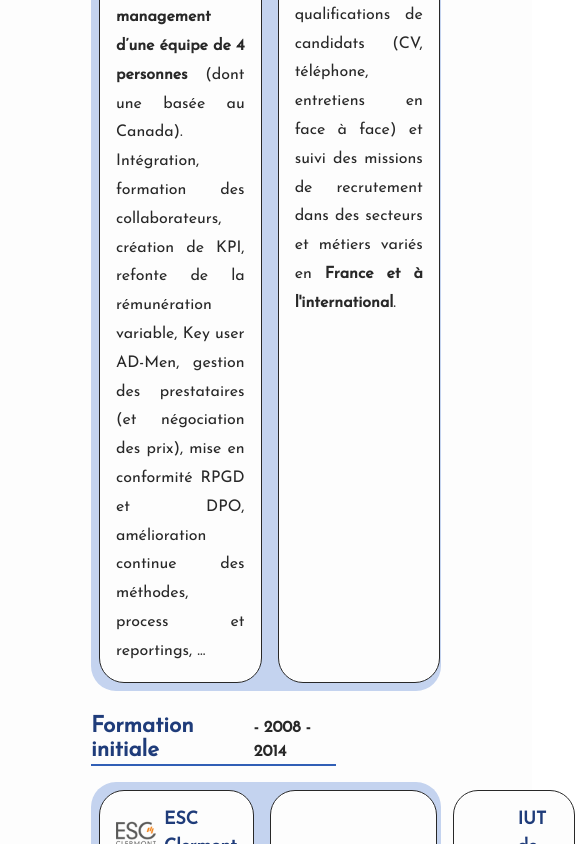
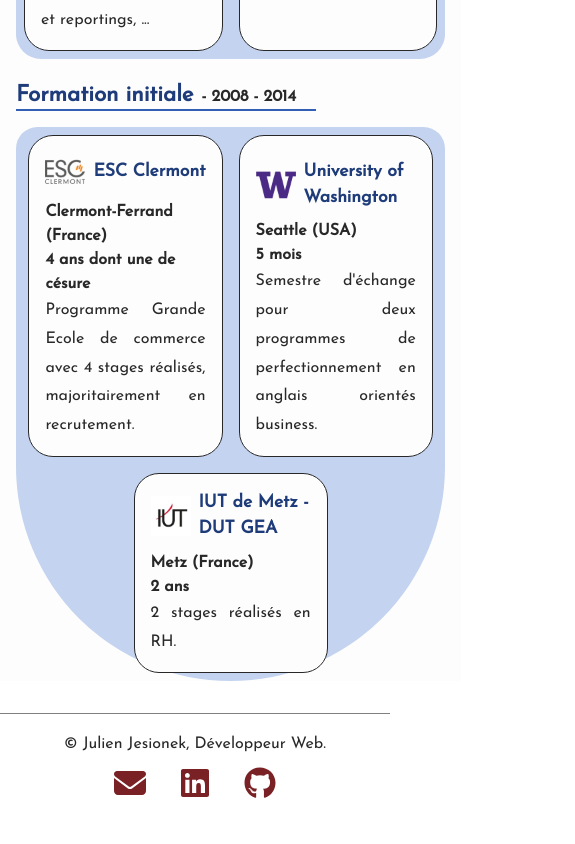
Before and after one commit to JulienJes/portfolio, a React (Create React App) app: page /aboutme in a window 390 px wide. Shown: the part 2220-3064 px from the top of the page, 575 px wide, since content can reach past the window. Built offline with nearby package versions, Linux system fonts and the light colour scheme.

Commit message:
Tablette done (tba)

```diff
--- a/src/styles/index.scss
+++ b/src/styles/index.scss
@@ -7,3 +7,5 @@
 @import './pages/portfolio';
 @import './animations/cards.scss';
 @import './animations/card.scss';
+@import './responsive/tablette.scss';
+@import './responsive/mobile.scss';
--- /dev/null
+++ b/src/styles/responsive/mobile.scss
@@ -0,0 +1,3 @@
+@media screen and (max-width:767px) {
+
+}
--- /dev/null
+++ b/src/styles/responsive/tablette.scss
@@ -0,0 +1,85 @@
+@media screen and (max-width:991px) {
+
+    // SETTINGS ------------------------
+    main{
+        min-height: 74.5vh;
+        &::after{
+        }
+    }
+
+    // HEADER ------------------------
+    .nav-container{
+        width: 40%;
+    }
+
+    //HOME ------------------------
+    .home{
+        width: 70%;
+    }
+
+    //ABOUTME ------------------------
+    .container{
+        max-width: 100%;
+    }
+
+    .education{
+        &-body{
+            & .cards{
+                flex-wrap: wrap;
+                justify-content: center;
+                border-bottom-left-radius: 250px;
+                border-bottom-right-radius: 250px;
+                & .card{
+                    width: 47%;
+                    &:not(:last-child){
+                        margin-right: unset;
+                        margin-bottom: 1rem;
+                    }
+                    &:first-child{
+                        margin-right: 1rem;
+                    }
+                }
+            }
+        }
+    }
+
+    // PORTFOLIO ------------------------
+    .portfolio{
+        border: unset;
+        border-radius: unset;
+        margin: unset;
+        max-width: 100%;
+        &-body{
+            flex-wrap: wrap;
+            justify-content: center;
+            & .project{
+                width: 47%;
+                &:not(:last-child){
+                    margin-right: unset;
+                    margin-bottom: 1rem;
+                }
+                &:first-child{
+                    margin-right: 1rem;
+                }
+                &:last-child{
+                    margin-top: unset;
+                }
+            }
+        }
+    }
+
+    // CONTACTME ------------------------
+    .contact{
+        width: 70%;
+    }
+
+    //FOOTER ------------------------
+    footer{
+        & div{
+            padding: 0 10%;
+        }
+        & #icons{
+            padding: 0 25%;
+        }
+    }
+}
```
